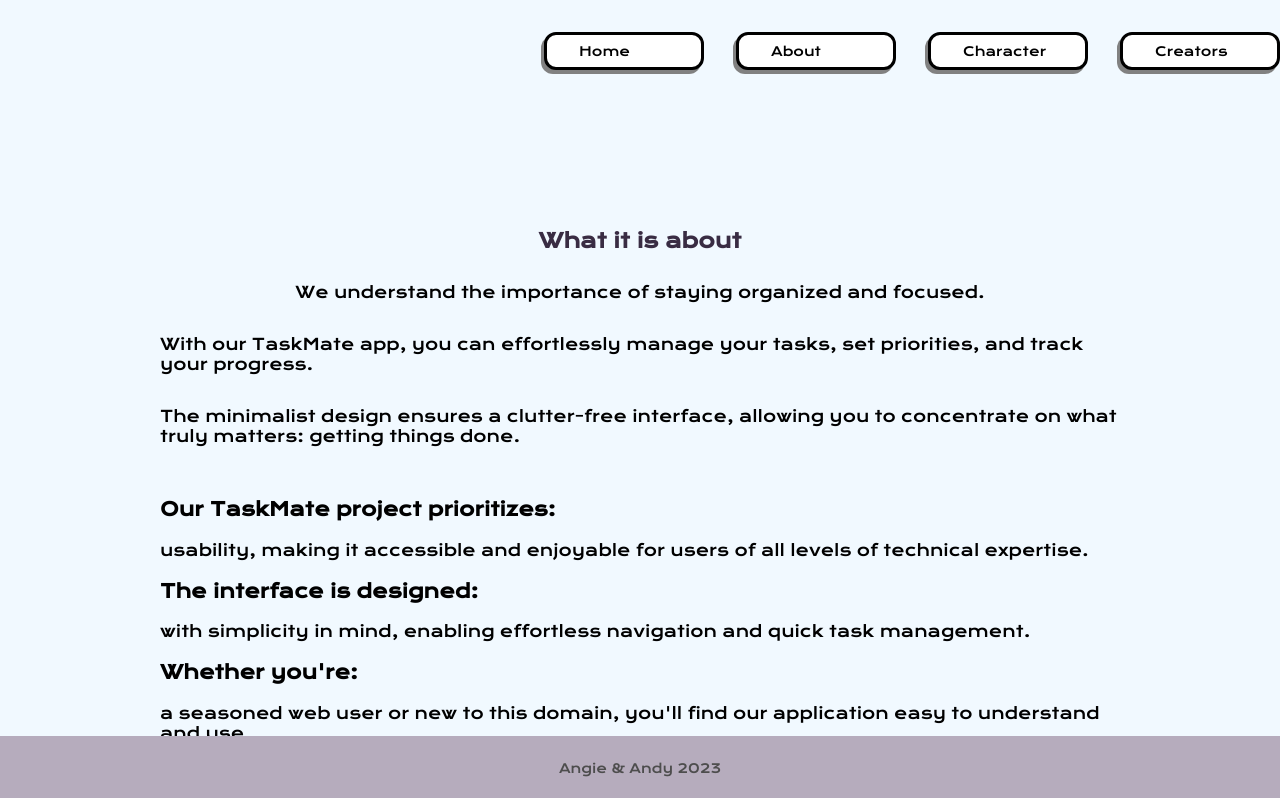
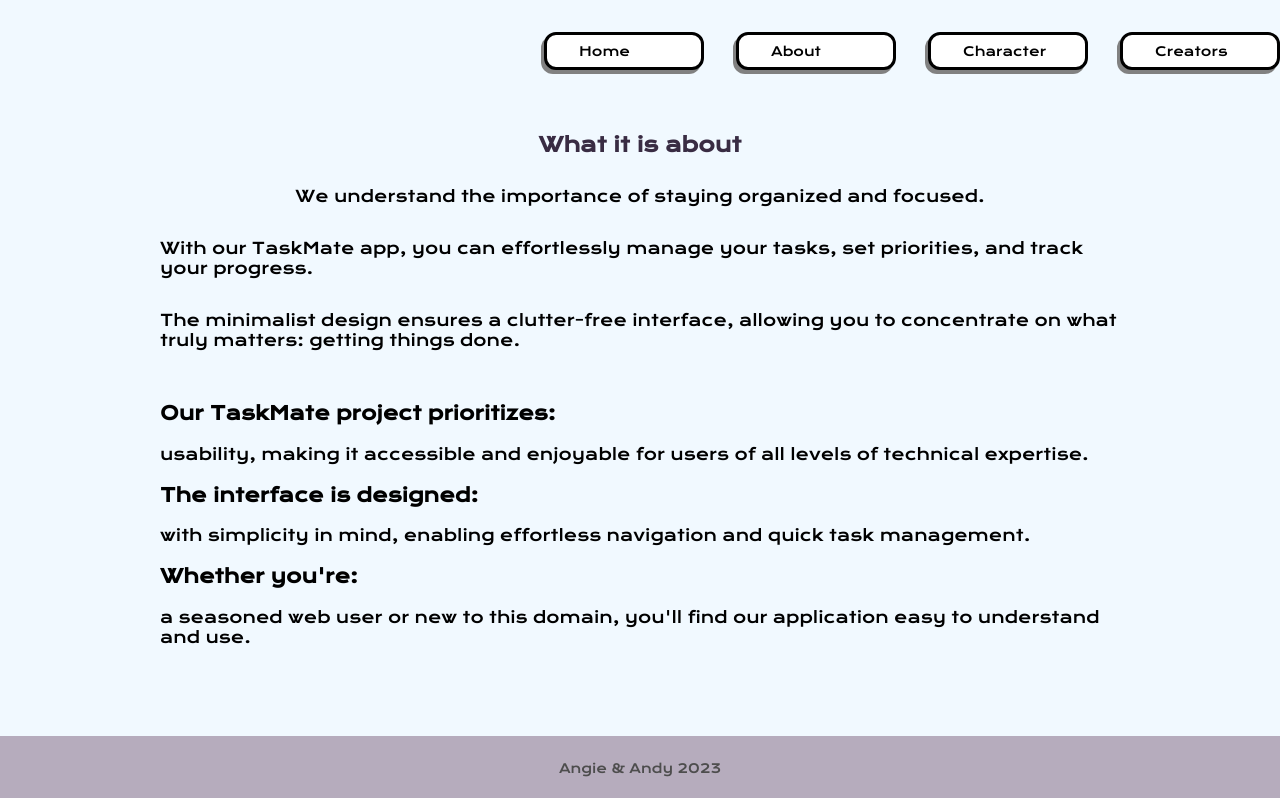
Before and after one commit to EndziTheNoob/o-projektu-taskmate, a React app: page /about in a window 1280 px wide. Shown: the top 798 px of the page. Built offline with nearby package versions, Linux system fonts and the light colour scheme.

Commit message:
uprava header

```diff
--- a/src/About/style.css
+++ b/src/About/style.css
@@ -1,11 +1,12 @@
 .about {
   max-width: 80rem;
-  height: 100%;
+  min-height: 100%;
   display: flex;
   flex-direction: column;
   justify-content: center;
   align-items: center;
   padding: 0 10rem;
+  overflow: scroll;
 }
 
 h1 {
--- a/src/Header/style.css
+++ b/src/Header/style.css
@@ -10,7 +10,6 @@
   gap: 2rem;
   margin-top: 2rem;
   margin-bottom: 2rem;
-  padding-bottom: 6rem;
   top: 0px;
 }
 
--- a/src/style.css
+++ b/src/style.css
@@ -6,6 +6,7 @@
 
 html {
   font-family: 'Open Sans', sans-serif;
+  height: 100%;
 }
 
 
@@ -13,6 +14,7 @@ body {
   display: block;
   margin: 0;
   justify-content: center;
+  height: 100%;
 }
 
 #app {
```
